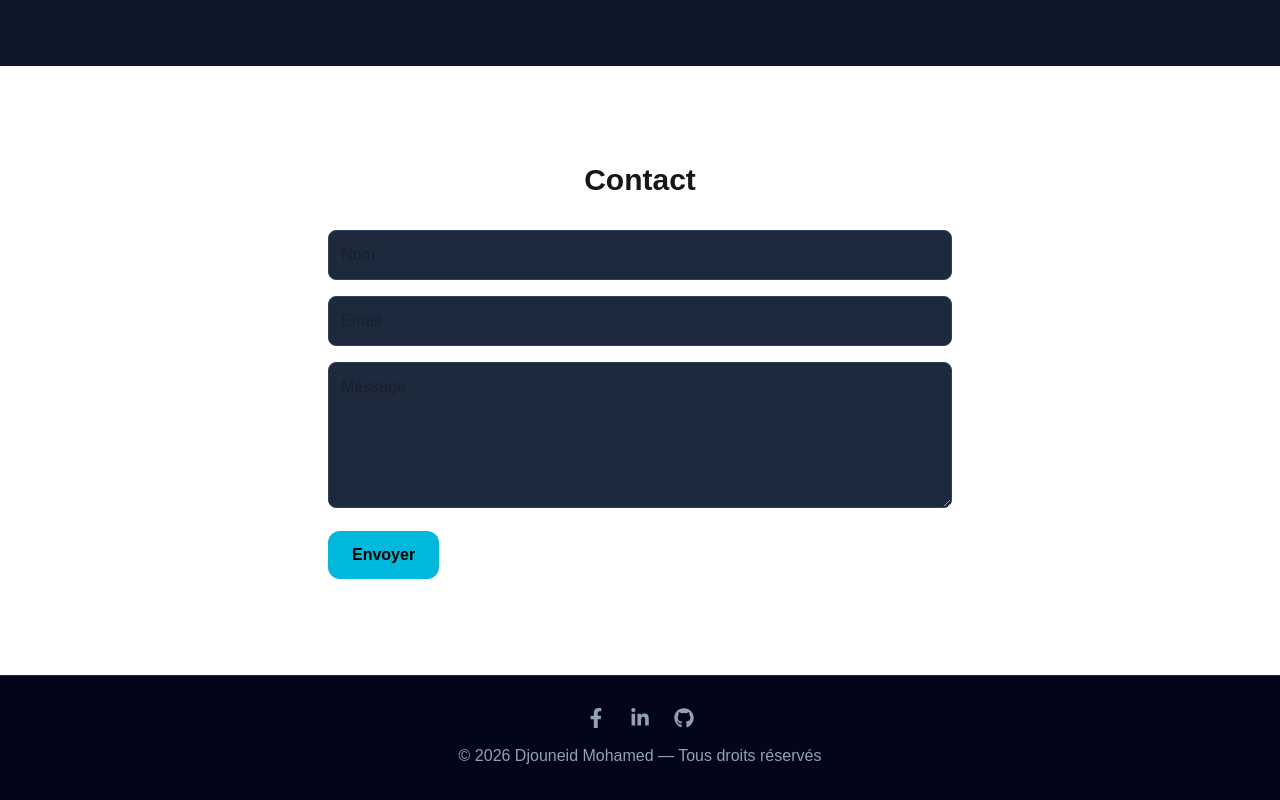
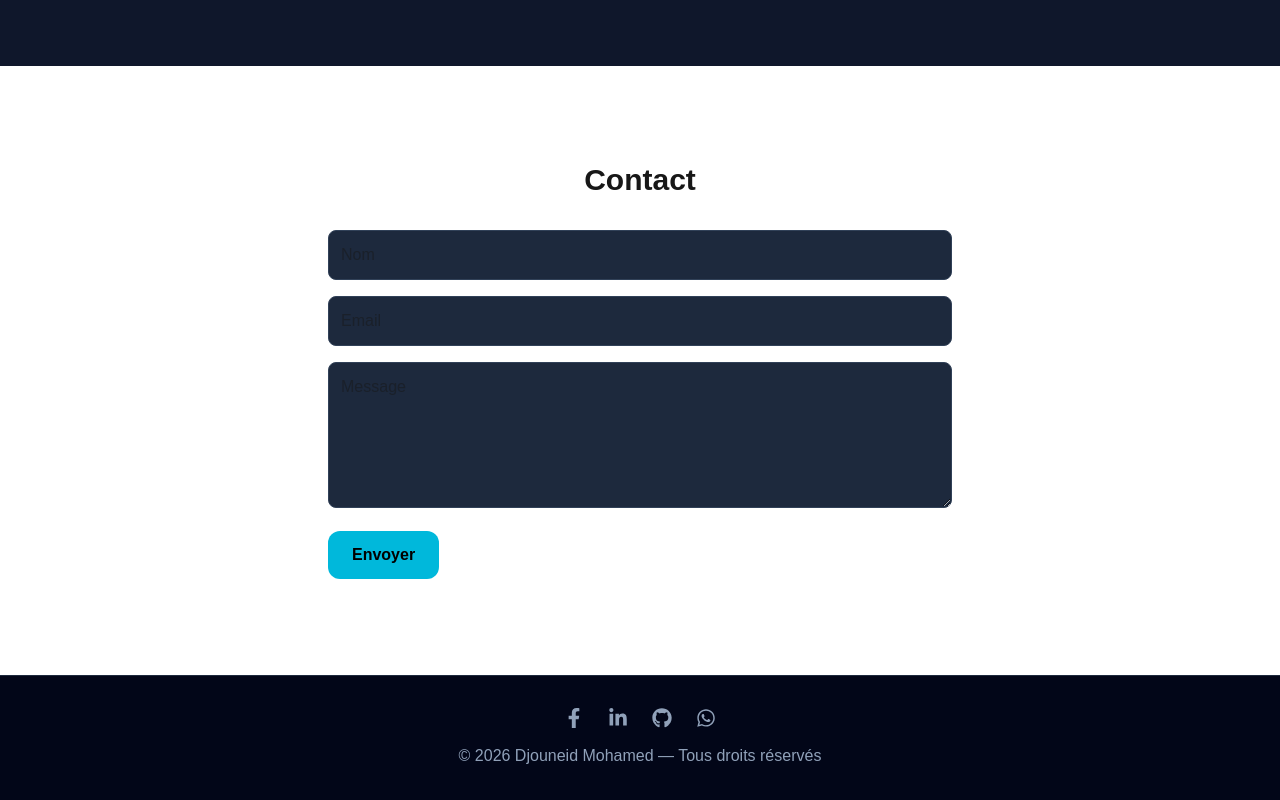
Before and after one commit to djouneid23/houlam_portfolio, a Next.js app: page / in a window 1280 px wide. Shown: the part 5118-5918 px from the top of the page. Built offline with nearby package versions, Linux system fonts and the light colour scheme.

Commit message:
ajout de nouvelle whatsapp

```diff
--- a/components/Footer.tsx
+++ b/components/Footer.tsx
@@ -1,7 +1,7 @@
 // =============================
 "use client";
 
-import { FaFacebookF, FaLinkedinIn, FaGithub } from "react-icons/fa";
+import { FaFacebookF, FaLinkedinIn, FaGithub, FaWhatsapp } from "react-icons/fa";
 
 export default function Footer() {
   return (
@@ -34,6 +34,15 @@
         >
           <FaGithub size={20} />
         </a>
+         <a
+          href="https://wa.me/2693835276"  // Remplace par ton numéro avec code pays
+          target="_blank"
+          rel="noopener noreferrer"
+          className="hover:text-cyan-500 transition-colors"
+          aria-label="WhatsApp"
+        >
+          <FaWhatsapp size={20} />
+        </a>
       </div>
 
       <p>© {new Date().getFullYear()} Djouneid Mohamed — Tous droits réservés</p>
```
